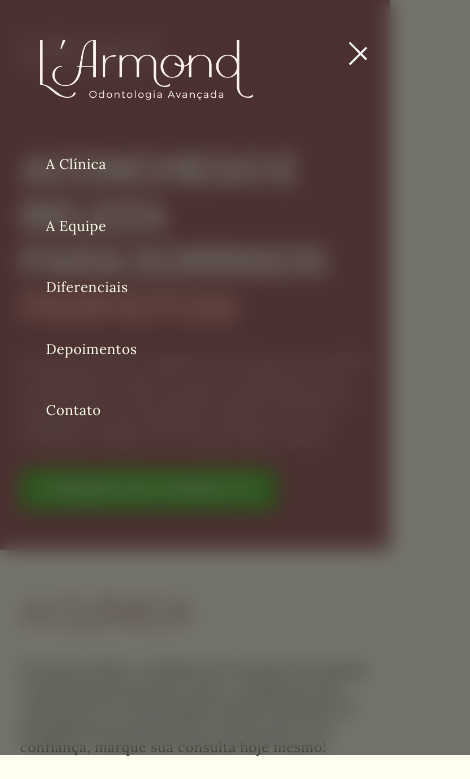
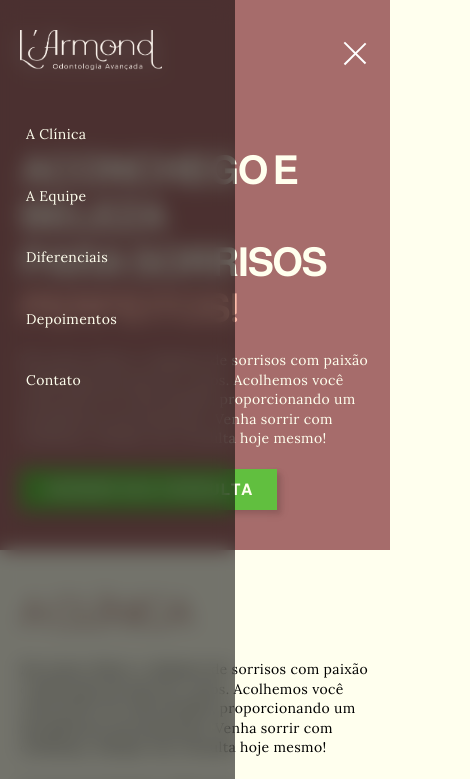
Before and after one commit to alvespdaniel/larmond, a plain HTML site: page index.html in a window 390 px wide. Both pictures are taken after a click on the button 358 px from the left and 53 px from the top of the page. Shown: the top 779 px of the page, 470 px wide, since content can reach past the window. Drawn offline with Linux system fonts and the light colour scheme.

Commit message:
fixed: side scroll

```diff
--- a/index.html
+++ b/index.html
@@ -48,19 +48,19 @@
       <nav class="menu-mobile" id="menu-mobile">
         <a href="index.html" class="logo"><img height="60px" src="./src/img/l'armond-logo-branca.png" alt="Logomarca da Empresa L'armond"></a>
         <ul>
-          <a href="#history">
+          <a href="#history" class="mobile-link">
             <li class="text font-color-white">A Clínica</li>
           </a>
-          <a href="#team">
+          <a href="#team" class="mobile-link">
             <li class="text font-color-white">A Equipe</li>
           </a>
-          <a href="#specialities">
+          <a href="#specialities" class="mobile-link">
             <li class="text font-color-white">Diferenciais</li>
           </a>
-          <a href="#testimonial">
+          <a href="#testimonial" class="mobile-link">
             <li class="text font-color-white">Depoimentos</li>
           </a>
-          <a href="#footer">
+          <a href="#footer" class="mobile-link">
             <li class="text font-color-white">Contato</li>
           </a>
         </ul>
--- a/src/css/funcionalities/menu-mobile.css
+++ b/src/css/funcionalities/menu-mobile.css
@@ -4,9 +4,9 @@
   position: absolute;
   top: 0;
   left: 0;
-  width: 100%;
-  height: 80vh;
-  padding: 40px;
+  width: 50%;
+  height: 100vh;
+  padding: 30px 20px;
   display: flex;
   flex-direction: column;
   gap: 40px;
@@ -27,27 +27,26 @@
 
 .menu-mobile .logo img {
   max-width: 100%;
-  height: auto !important;
   max-height: 60px;
 }
 
 #btn-menu {
-  width: 24px;
-  height: 24px;
+  width: 30px;
+  height: 30px;
   background: transparent;
   border: none;
   padding: 0px;
   display: flex;
   flex-direction: column;
   justify-content: center;
-  gap: 4px;
+  gap: 6px;
   cursor: pointer;
   display: none;
   z-index: 10;
 }
 
 .linha {
-  width: 24px;
+  width: 30px;
   height: 1.8px;
   background-color: #fff;
   display: block;
@@ -79,4 +78,13 @@
     opacity: 1;
     z-index: 1;
   }
+
+  .menu-mobile.fechar-menu {
+    opacity: 0;
+    z-index: 0;
+  }
+
+  .menu-mobile .logo img {
+    height: 40px !important;
+  }
 }
--- a/src/script.js
+++ b/src/script.js
@@ -21,8 +21,10 @@ function proximaImg() {
 // Menu Mobile Button
 const menuDiv = document.getElementById('menu-mobile');
 const btn = document.getElementById('btn-menu');
+const mobileLinks = document.getElementsByClassName('mobile-link')
 
 function animar() {
   btn.classList.toggle('ativar-btn-mobile');
   menuDiv.classList.toggle('abrir-menu');
+  mobileLinks.classList.toggle('fechar-menu');
 }
```
